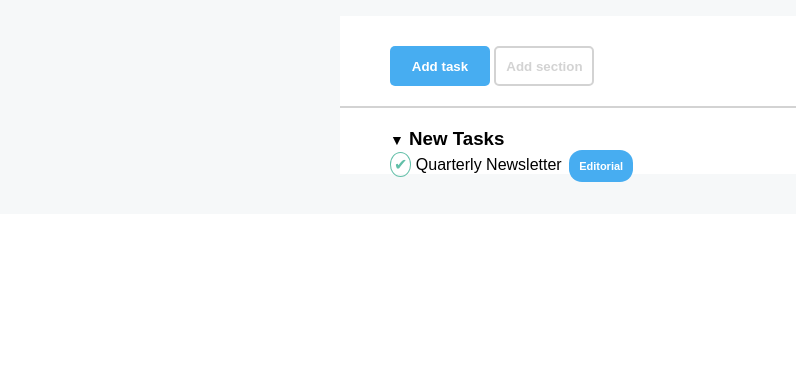
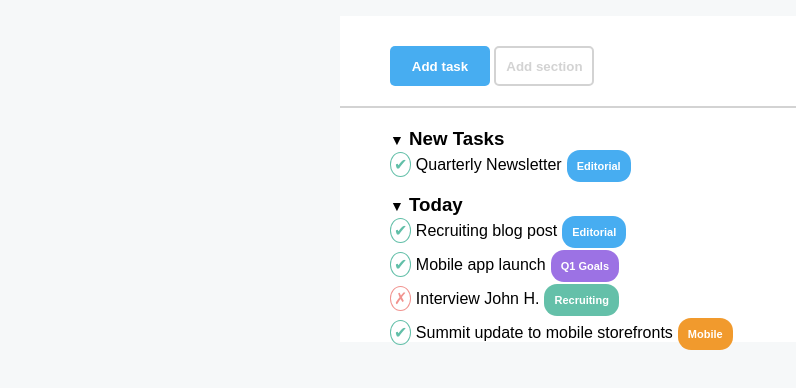
Before and after one commit to marcogiammari/html-css-toboolist, a plain HTML site: page index.html in a window 1280 px wide. Shown: the part 84-472 px from the top of the page, without its empty margins (0-796 px from the left). Drawn offline with Linux system fonts and the light colour scheme.

Commit message:
style(main) second section

```diff
--- a/css/main.css
+++ b/css/main.css
@@ -77,15 +77,38 @@ section h3 {
     padding: 3px;
 }
 
+.cross {
+    color: #f1938f;
+    border: 1px solid #f1938f;
+    border-radius: 50%;
+    padding: 3px;
+}
+
 .label {
     color: white;
     font-weight: bold;
     padding: 10px;
     border-radius: 13px;
     font-size: 11px;
-    margin-left: 3px;
+    margin-left: 5px;
 }
 
 .blue {
     background-color: #47adf1;
 }
+
+.purple {
+    background-color: #9c72e4;
+}
+
+.green {
+    background-color: #64c0a9;
+}
+
+.orange {
+    background-color: #f19a2d;
+}
+
+p {
+    margin-bottom: 15px;
+}
--- a/index.html
+++ b/index.html
@@ -24,10 +24,14 @@
             </section>
             <section>
                 <h3><span>&#9660</span> New Tasks</h3>
-                <p><span class="check">&#10004;</span> Quarterly Newsletter <span class="label blue">Editorial</span></p>
+                <p><span class="check">&#10004;</span> Quarterly Newsletter<span class="label blue">Editorial</span></p>
             </section>
             <section>
-
+                <h3><span>&#9660</span> Today</h3>
+                <p><span class="check">&#10004;</span> Recruiting blog post<span class="label blue">Editorial</span></p>
+                <p><span class="check">&#10004;</span> Mobile app launch<span class="label purple">Q1 Goals</span></p>
+                <p><span class="cross">&#10007;</span> Interview John H.<span class="label green">Recruiting</span></p>
+                <p><span class="check">&#10004;</span> Summit update to mobile storefronts<span class="label orange">Mobile</span></p>
             </section>
             <section>
 
```
